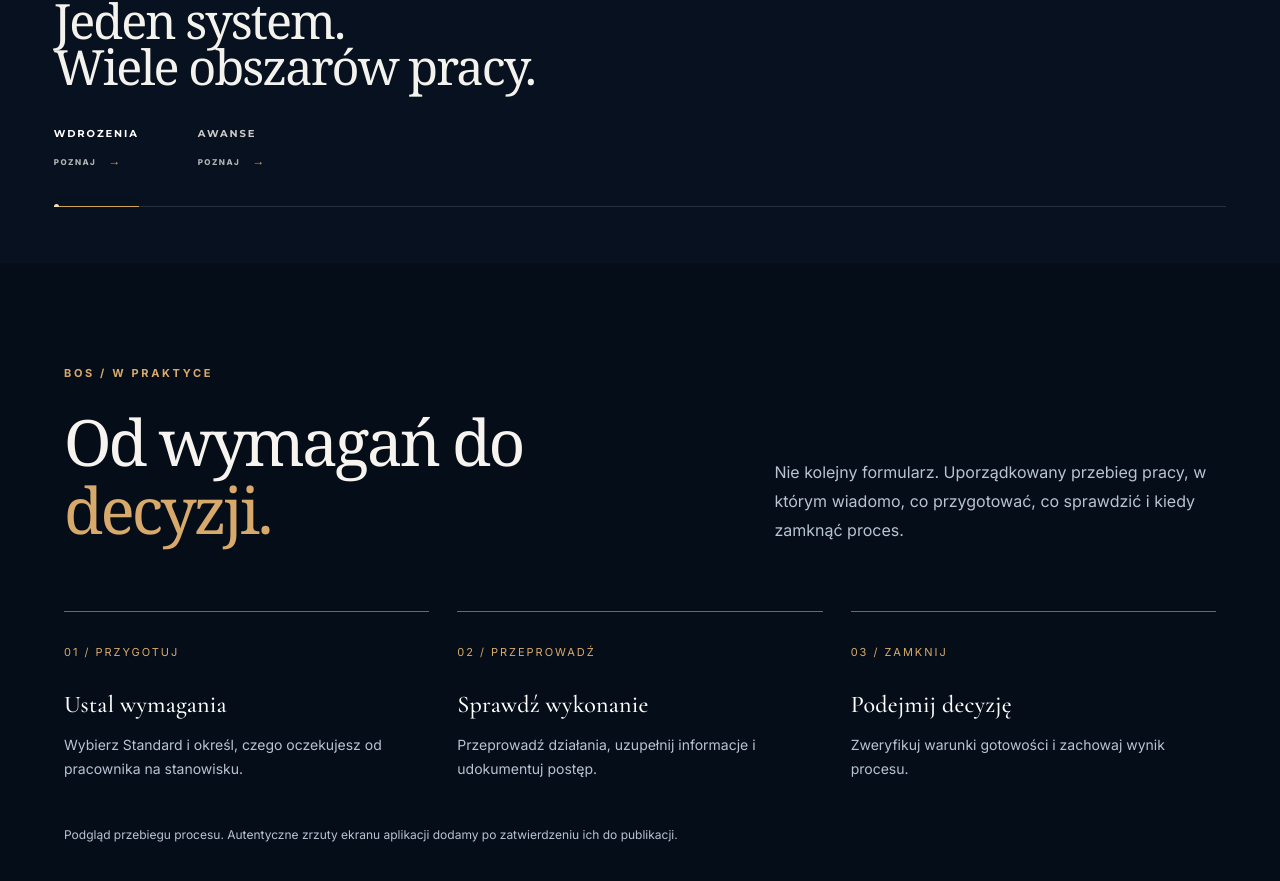
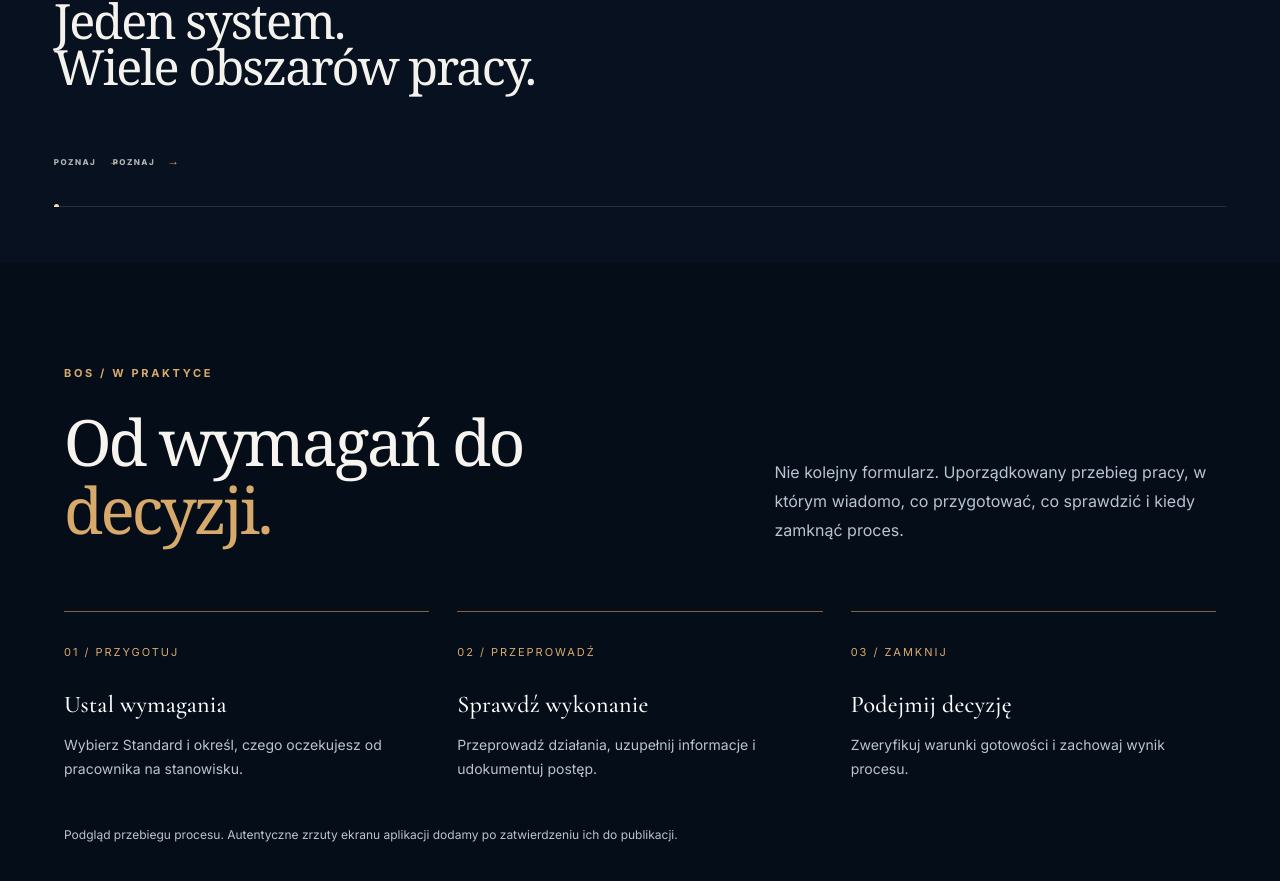
Before and after one commit to vernegroup/bos-platform, a Next.js app: page / in a window 1280 px wide. Shown: the part 1413-2294 px from the top of the page. Built offline with nearby package versions, Linux system fonts and the light colour scheme.

Commit message:
LAND-03: make product names interactive rail buttons

```diff
--- a/components/home/ProductRail.tsx
+++ b/components/home/ProductRail.tsx
@@ -14,7 +14,6 @@ export default function ProductRail(){
         <div className="bos-product-rail__track">
           {bosProducts.map(product=>(
             <article className="bos-product-rail__item" key={product.id}>
-              <div className="bos-product-rail__name">{product.displayName}</div>
               <ProductDetailsModal product={product.id} variant="rail" />
             </article>
           ))}
```
